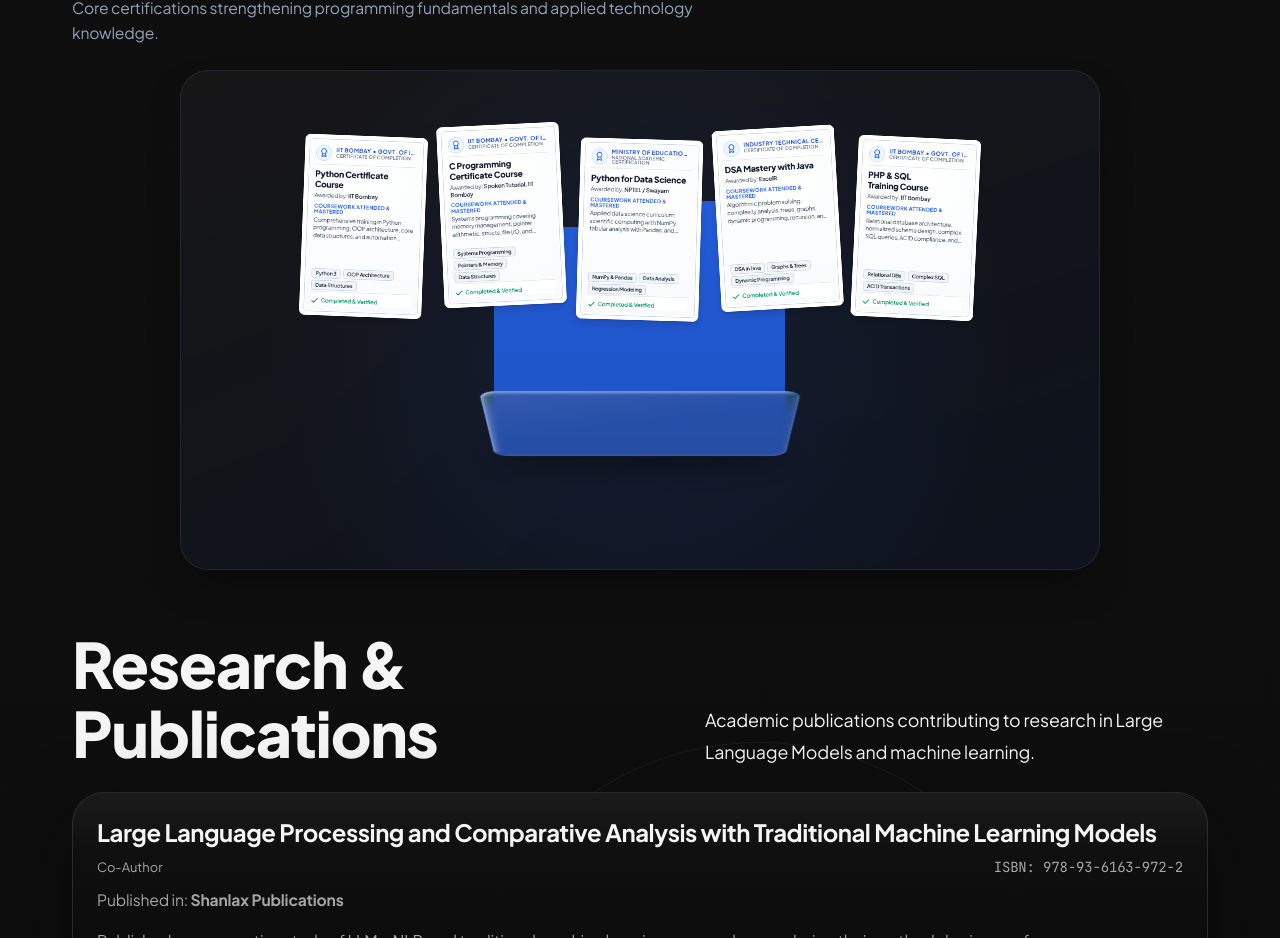
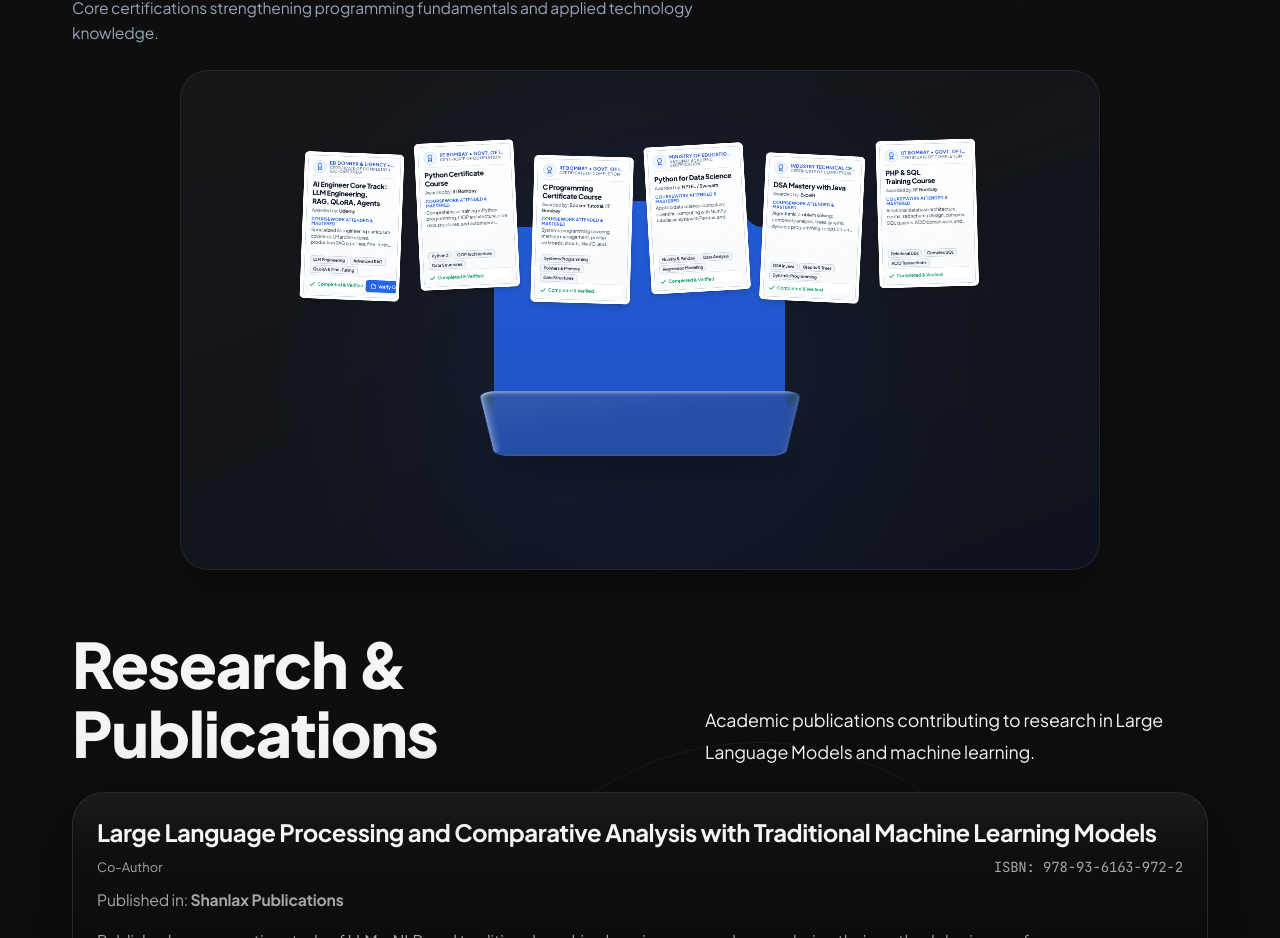
Before and after one commit to Nithin-joshua/Portfolio, a React (Vite) app: page / in a window 1280 px wide. Shown: the part 4912-5850 px from the top of the page. Built offline with nearby package versions, Linux system fonts and the light colour scheme.

Commit message:
feat: add AI Engineer Core Track Udemy certificate

```diff
--- a/src/components/CredentialsSection.jsx
+++ b/src/components/CredentialsSection.jsx
@@ -5,6 +5,7 @@ import { privateLinks } from '../data/private_links_wrapper';
 import formatDateRange from '../utils/formatDateRange';
 
 const mapCertKey = (name) => {
+  if (name.includes('AI Engineer') || name.includes('LLM Engineering')) return 'llmEngineering';
   if (name.includes('Python Certificate')) return 'python';
   if (name.includes('C Programming')) return 'cProgramming';
   if (name.includes('Data Science')) return 'pythonForDataScience';
@@ -19,7 +20,7 @@ function CredentialsSection({ education, achievements, certifications }) {
   const folderItems = useMemo(() => {
     return certEntries.map((entry) => {
       const key = mapCertKey(entry.name);
-      const link = key ? privateLinks.certifications[key] : '';
+      const link = entry.link || (key ? privateLinks.certifications[key] : '');
       return {
         ...entry,
         title: entry.name,
--- a/src/components/Folder.jsx
+++ b/src/components/Folder.jsx
@@ -745,13 +745,13 @@ const CertificateCard = ({ item }) => {
               rel="noreferrer"
               className="folder-cert-pdf-link"
               onClick={(e) => e.stopPropagation()}
-              title={`Preview ${displayTitle} Certificate (PDF)`}
+              title={`View ${displayTitle} Certificate`}
             >
               <svg width="11" height="11" viewBox="0 0 24 24" fill="none" stroke="currentColor" strokeWidth="2.2" strokeLinecap="round" strokeLinejoin="round" aria-hidden="true">
                 <path d="M14 2H6a2 2 0 0 0-2 2v16a2 2 0 0 0 2 2h12a2 2 0 0 0 2-2V8z" />
                 <polyline points="14 2 14 8 20 8" />
               </svg>
-              <span>Preview PDF ↗</span>
+              <span>{link.toLowerCase().includes('.pdf') ? 'Preview PDF ↗' : 'Verify Certificate ↗'}</span>
             </a>
           )}
         </div>
--- a/src/data/portfolio.js
+++ b/src/data/portfolio.js
@@ -441,6 +441,17 @@ export const portfolio = {
       'Core certifications strengthening programming fundamentals and applied technology knowledge.',
     entries: [
       {
+        name: 'AI Engineer Core Track: LLM Engineering, RAG, QLoRA, Agents',
+        issuer: 'Udemy',
+        authority: 'Ed Donner & Ligency • Udemy',
+        credential: 'Certificate of Completion (UC-c88cd1e0)',
+        status: 'Completed & Verified',
+        summary:
+          'Specialized AI engineering curriculum covering LLM architectures, production RAG pipelines, fine-tuning with QLoRA, autonomous agents, and multi-model deployment.',
+        skills: ['LLM Engineering', 'Advanced RAG', 'QLoRA & Fine-Tuning', 'AI Agents'],
+        link: 'https://www.udemy.com/certificate/UC-c88cd1e0-1148-466d-bf3b-437cf6177515/',
+      },
+      {
         name: 'Python Certificate Course',
         issuer: 'IIT Bombay',
         authority: 'IIT Bombay • Govt. of India',
```
